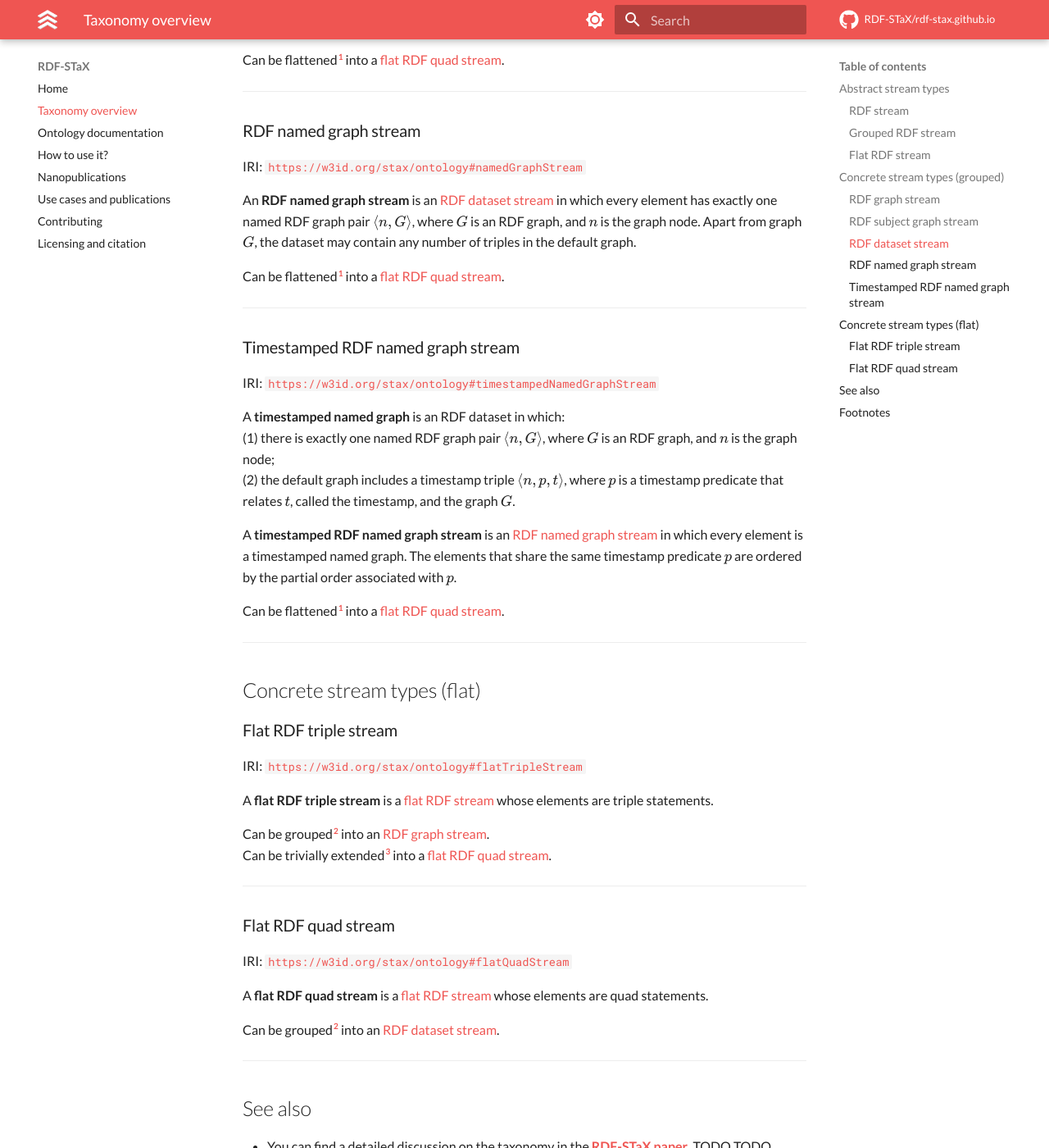
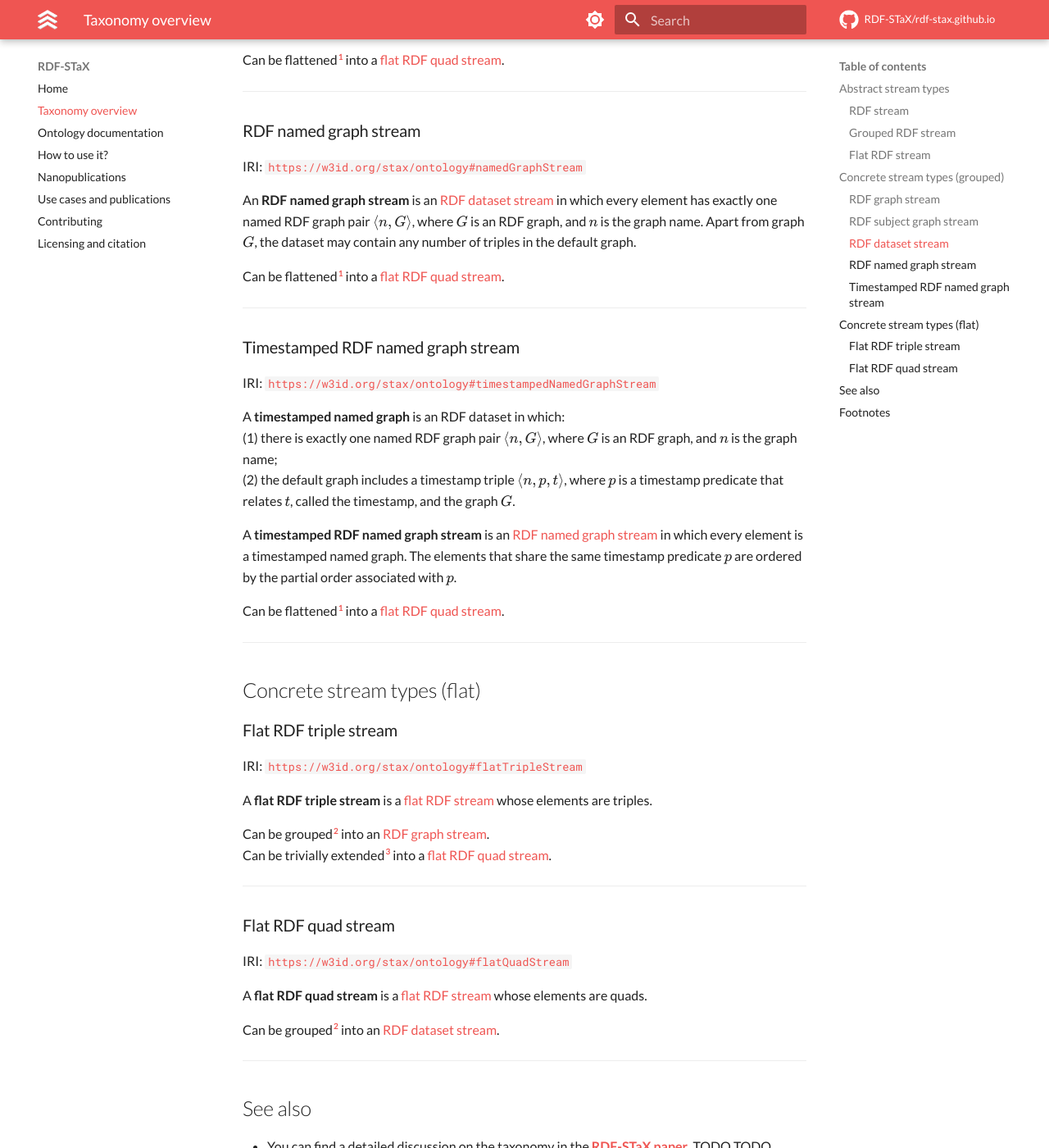
Before and after one commit to RDF-STaX/rdf-stax.github.io, an MkDocs documentation site: the page built from docs/taxonomy.md, in a window 1280 px wide and 1400 px high, scrolled down 2082 px. Shown: the whole window at 82% size. Built offline with MkDocs 1.6.1 and Material for MkDocs 9.7.7, drawn with Linux system fonts in a browser that asks for light colours; comment, search, counter and statistics services are not loaded; the version menu is left out.

Commit message:
Minor updates in stream type definitions

```diff
--- a/docs/taxonomy.md
+++ b/docs/taxonomy.md
@@ -73,7 +73,7 @@ Can be flattened[^1] into a [flat RDF quad stream](#flat-rdf-quad-stream).
 
 IRI: [`https://w3id.org/stax/ontology#namedGraphStream`](https://w3id.org/stax/ontology#namedGraphStream)
 
-An **RDF named graph stream** is an [RDF dataset stream](#rdf-dataset-stream) in which every element has exactly one named RDF graph pair $\langle n, G \rangle$, where $G$ is an RDF graph, and $n$ is the graph node. Apart from graph $G$, the dataset may contain any number of triples in the default graph.
+An **RDF named graph stream** is an [RDF dataset stream](#rdf-dataset-stream) in which every element has exactly one named RDF graph pair $\langle n, G \rangle$, where $G$ is an RDF graph, and $n$ is the graph name. Apart from graph $G$, the dataset may contain any number of triples in the default graph.
 
 Can be flattened[^1] into a [flat RDF quad stream](#flat-rdf-quad-stream).
 
@@ -84,7 +84,7 @@ Can be flattened[^1] into a [flat RDF quad stream](#flat-rdf-quad-stream).
 IRI: [`https://w3id.org/stax/ontology#timestampedNamedGraphStream`](https://w3id.org/stax/ontology#timestampedNamedGraphStream)
 
 A **timestamped named graph** is an RDF dataset in which: <br>
-(1) there is exactly one named RDF graph pair $\langle n, G \rangle$, where $G$ is an RDF graph, and $n$ is the graph node; <br>
+(1) there is exactly one named RDF graph pair $\langle n, G \rangle$, where $G$ is an RDF graph, and $n$ is the graph name; <br>
 (2) the default graph includes a timestamp triple $\langle n, p, t \rangle$, where $p$ is a timestamp predicate that relates $t$, called the timestamp, and the graph $G$.
 
 A **timestamped RDF named graph stream** is an [RDF named graph stream](#rdf-named-graph-stream) in which every element is a timestamped named graph. The elements that share the same timestamp predicate $p$ are ordered by the partial order associated with $p$.
@@ -99,7 +99,7 @@ Can be flattened[^1] into a [flat RDF quad stream](#flat-rdf-quad-stream).
 
 IRI: [`https://w3id.org/stax/ontology#flatTripleStream`](https://w3id.org/stax/ontology#flatTripleStream)
 
-A **flat RDF triple stream** is a [flat RDF stream](#flat-rdf-stream) whose elements are triple statements.
+A **flat RDF triple stream** is a [flat RDF stream](#flat-rdf-stream) whose elements are triples.
 
 Can be grouped[^2] into an [RDF graph stream](#rdf-graph-stream). <br>
 Can be trivially extended[^3] into a [flat RDF quad stream](#flat-rdf-quad-stream).
@@ -110,7 +110,7 @@ Can be trivially extended[^3] into a [flat RDF quad stream](#flat-rdf-quad-strea
 
 IRI: [`https://w3id.org/stax/ontology#flatQuadStream`](https://w3id.org/stax/ontology#flatQuadStream)
 
-A **flat RDF quad stream** is a [flat RDF stream](#flat-rdf-stream) whose elements are quad statements.
+A **flat RDF quad stream** is a [flat RDF stream](#flat-rdf-stream) whose elements are quads.
 
 Can be grouped[^2] into an [RDF dataset stream](#rdf-dataset-stream).
 
```
Also changed, not shown: 1 other file.
